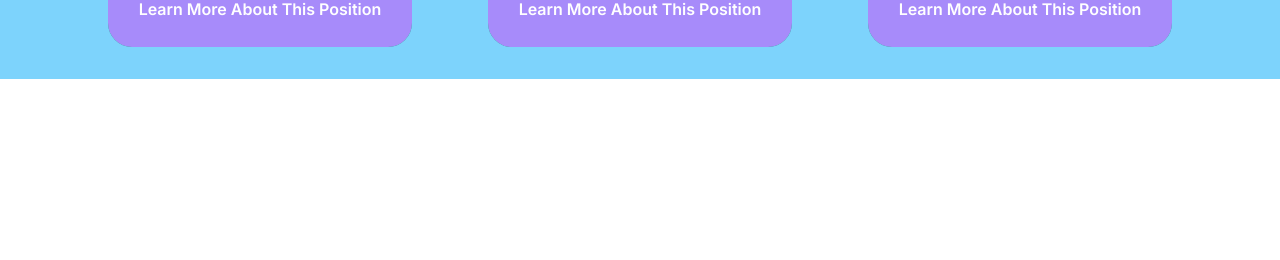
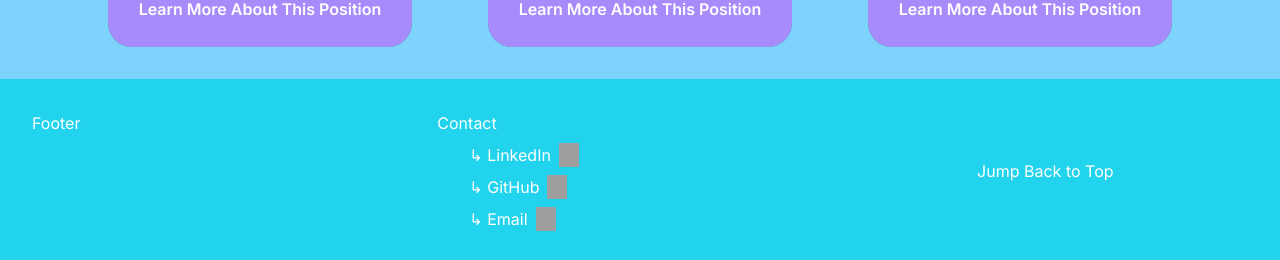
Before and after one commit to chene40/personal-website, a Next.js app: page / in a window 1280 px wide. Shown: the part 1565-1825 px from the top of the page. Before the commit the page ends 1644 px from the top, so only its background shows below. Built offline with nearby package versions, Linux system fonts and the light colour scheme; grey boxes are pictures that could not be loaded.

Commit message:
feat: added footer to all pages
Will need to re-style this eventually and add more

```diff
--- a/app/about-me/page.tsx
+++ b/app/about-me/page.tsx
@@ -1,4 +1,5 @@
 // Project Imports
+import Footer from "@/components/footer";
 import Header from "@/components/header";
 
 export default function AboutMe() {
@@ -6,6 +7,7 @@ export default function AboutMe() {
     <div>
       <Header />
       <span>About Me</span>
+      <Footer />
     </div>
   );
 }
--- a/app/experiences/page.tsx
+++ b/app/experiences/page.tsx
@@ -4,6 +4,7 @@ import experiencesFull from "@/data/experiences-full";
 
 // Relative/Local Imports
 import ExperienceCard from "./experience-card";
+import Footer from "@/components/footer";
 
 export default function Experiences() {
   return (
@@ -25,6 +26,7 @@ export default function Experiences() {
           })}
         </div>
       </div>
+      <Footer />
     </div>
   );
 }
--- a/app/interests/page.tsx
+++ b/app/interests/page.tsx
@@ -2,6 +2,7 @@
 import Header from "@/components/header";
 import InterestCard from "@/app/interests/interest-card";
 import interests from "@/data/interests-preview";
+import Footer from "@/components/footer";
 
 export default function Interests() {
   return (
@@ -19,6 +20,7 @@ export default function Interests() {
           </div>
         </div>
       </div>
+      <Footer />
     </div>
   );
 }
--- a/app/page.tsx
+++ b/app/page.tsx
@@ -2,6 +2,7 @@
 import Header from "@/components/header";
 import ExperiencePreview from "@/components/experience-preview";
 import Carousel from "@/components/carousel";
+import Footer from "@/components/footer";
 
 export default function Home() {
   return (
@@ -9,6 +10,7 @@ export default function Home() {
       <Header />
       <Carousel />
       <ExperiencePreview />
+      <Footer />
     </div>
   );
 }
--- /dev/null
+++ b/components/footer.tsx
@@ -0,0 +1,75 @@
+import { ImageData } from "@/types/type";
+import Image from "next/image";
+
+interface ContactType {
+  socialName: string;
+  socialLink: string;
+  imageData: ImageData;
+}
+
+const contactInfo: ContactType[] = [
+  {
+    socialName: "LinkedIn",
+    socialLink: "https://www.linkedin.com/in/chene40/",
+    imageData: {
+      url: "https://upload.wikimedia.org/wikipedia/commons/thumb/8/81/LinkedIn_icon.svg/1200px-LinkedIn_icon.svg.png",
+      alt: "LinkedIn Icon",
+    },
+  },
+  {
+    socialName: "GitHub",
+    socialLink: "https://github.com/chene40",
+    imageData: {
+      url: "https://github.githubassets.com/images/modules/logos_page/GitHub-Mark.png",
+      alt: "GitHub Icon",
+    },
+  },
+  {
+    socialName: "Email",
+    socialLink: "mailto:chene9802@gmail.com",
+    imageData: {
+      url: "https://cdn4.iconfinder.com/data/icons/social-media-logos-6/512/112-gmail_email_mail-512.png",
+      alt: "Gmail Icon",
+    },
+  },
+];
+
+export default function Footer() {
+  return (
+    <div className="p-8 bg-cyan-400 text-white">
+      <div className="flex">
+        <div className="w-1/3">Footer</div>
+        <div className="w-1/3">
+          <p>Contact</p>
+          <ul className="ml-8">
+            {contactInfo.map((contact, index) => {
+              const { socialName, socialLink, imageData } = contact;
+              const { url, alt } = imageData;
+              return (
+                <li key={index}>
+                  <a
+                    href={socialLink}
+                    target="_blank"
+                    className="flex mt-2 w-fit"
+                  >
+                    <p>↳ {socialName}</p>
+                    <Image
+                      src={url}
+                      alt={alt}
+                      height={20}
+                      width={20}
+                      className="ml-2"
+                    />
+                  </a>
+                </li>
+              );
+            })}
+          </ul>
+        </div>
+        <div className="w-1/3 flex items-center justify-center">
+          <a href="#top">Jump Back to Top</a>
+        </div>
+      </div>
+    </div>
+  );
+}
--- a/components/header.tsx
+++ b/components/header.tsx
@@ -2,11 +2,8 @@
 import Link from "next/link";
 
 export default function Header() {
-  const handleClick = () => {
-    console.log("downloaded!");
-  };
   return (
-    <div className="p-8 bg-cyan-400">
+    <div className="p-8 bg-cyan-400" id="top">
       <div className="flex justify-between text-white">
         {/* Replace the header with an icon or something? */}
         <Link href="/">Portfolio Home Page</Link>
@@ -15,14 +12,9 @@ export default function Header() {
           <Link href="/projects">Projects</Link>
           <Link href="/experiences">Experiences</Link>
           <Link href="/interests">Interests</Link>
-          <a
-            href="/Eric_Chen_Resume.pdf"
-            download="Eric_Chen_Resume.pdf"
-            // onClick={handleClick}
-          >
+          <a href="/Eric_Chen_Resume.pdf" download="Eric_Chen_Resume.pdf">
             Resume Copy
           </a>
-          <span>Contact</span>
         </header>
       </div>
     </div>
```
